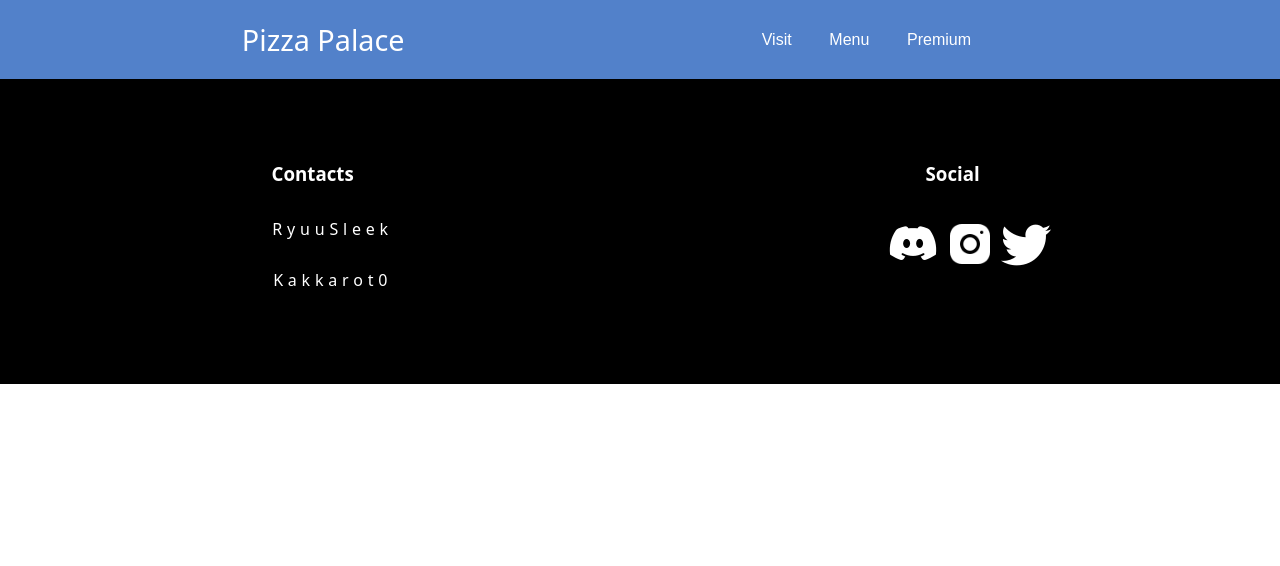
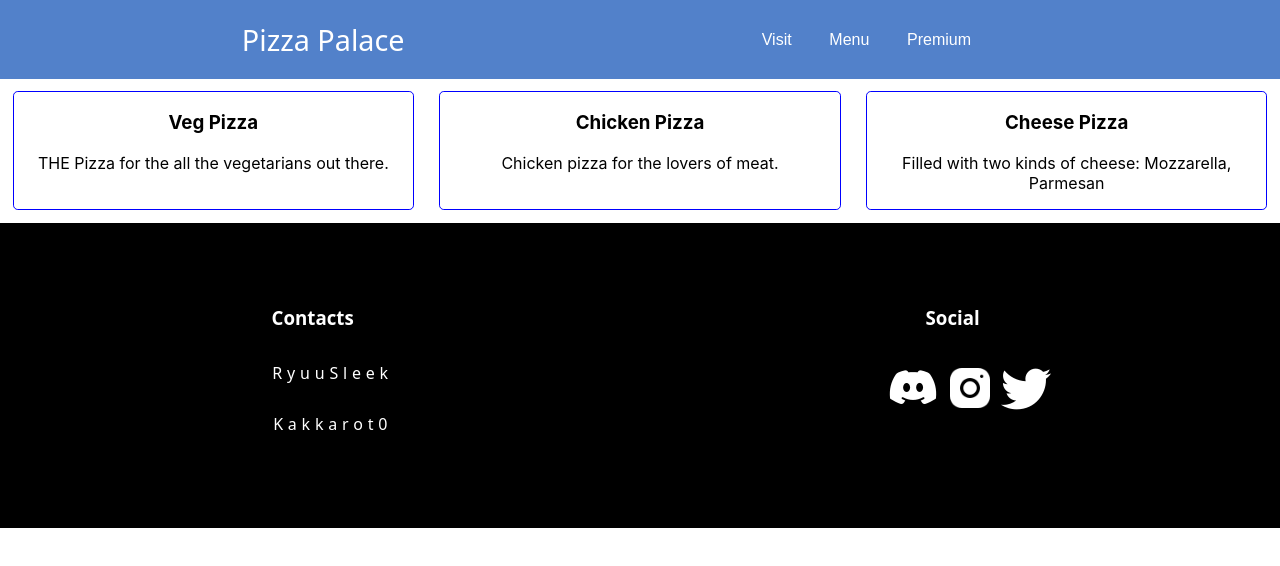
Before and after one commit to RyuuSleek/reactapp, a React (Create React App) app in the folder pizza-palace/: page / in a window 1280 px wide. Both pictures are taken after a click on the button "Menu". Shown: the top 566 px of the page. Built offline with nearby package versions, Linux system fonts and the light colour scheme.

Commit message:
Minute experiments

```diff
--- a/pizza-palace/src/App.css
+++ b/pizza-palace/src/App.css
@@ -95,3 +95,15 @@ ul {
   display: inline;
   margin-right: 1%;
 }
+
+/* Menu CSS */
+.MenuRow {
+  display: flex;
+}
+
+.MenuEle {
+  flex: 1 1;
+  margin: 1%;
+  border: thin solid blue;
+  border-radius: 0.3rem;
+}
--- a/pizza-palace/src/App.js
+++ b/pizza-palace/src/App.js
@@ -33,12 +33,52 @@ class Container extends React.Component {
       return <Home />;
     } else if (this.props.page === "Visit") {
       return <Visit />;
+    } else if (this.props.page === "Menu") {
+      return <Menu />;
     }
   }
 }
 
 function Visit() {
-  return <p>Visit goes here!</p>;
+  return (
+    <div className="Resevartion">
+      <button
+        type="button"
+        title="This does not gurantee seats. It's applicable on the people at the moment."
+      >
+        Apply
+      </button>
+    </div>
+  );
+}
+
+function Menu() {
+  // menu goes here
+  return (
+    <div class="MenuRow">
+      <MenuEle
+        title="Veg Pizza"
+        description="THE Pizza for the all the vegetarians out there."
+      />
+      <MenuEle
+        title="Chicken Pizza"
+        description="Chicken pizza for the lovers of meat."
+      />
+      <MenuEle
+        title="Cheese Pizza"
+        description="Filled with two kinds of cheese: Mozzarella, Parmesan"
+      />
+    </div>
+  );
+}
+
+function MenuEle(props) {
+  return (
+    <div class="MenuEle">
+      <h3>{props.title}</h3>
+      <p>{props.description}</p>
+    </div>
+  );
 }
 
 function HeaderTop(props) {
```
Also changed, not shown: 1 other file (tests, documents, lock files or other folders).
